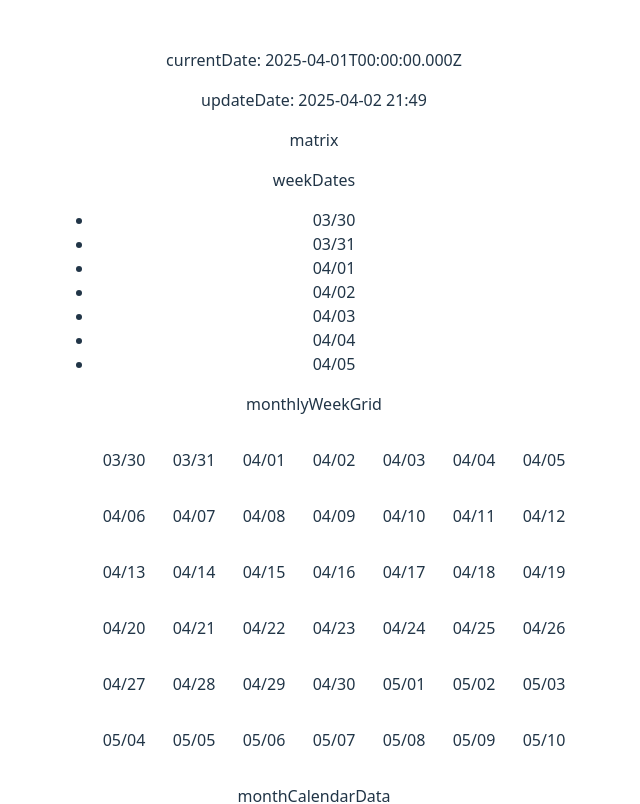
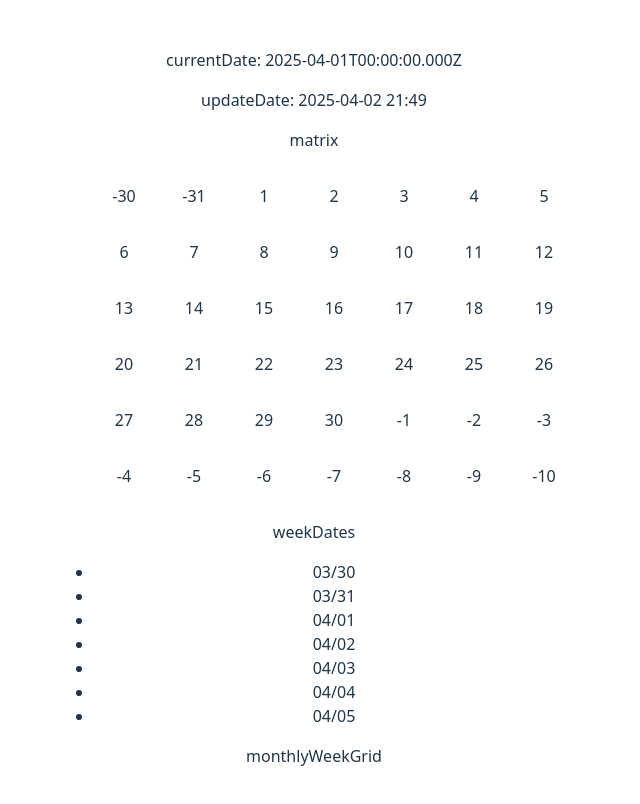
Before and after one commit to poiu03290/react-custom-calendars-project, a React (Vite) app: page / in a window 1280 px wide. Shown: the top 804 px of the page, without its empty margins (326-966 px from the left). Built offline with nearby package versions, Linux system fonts and the light colour scheme.

Commit message:
feat: matrix 추가

```diff
--- a/src/App.tsx
+++ b/src/App.tsx
@@ -2,7 +2,7 @@ import "./App.css";
 import { MonthCalendar, WeekCalendar } from "./lib";
 
 function App() {
-  const { weekDates, monthlyWeekGrid, currentDate } = WeekCalendar({
+  const { weekDates, monthlyWeekGrid, currentDate, matrix } = WeekCalendar({
     type: "MM/dd",
   });
   const { monthCalendarData } = MonthCalendar({
@@ -16,7 +16,7 @@ function App() {
         <p>updateDate: 2025-04-02 21:49</p>
         <div>
           <p>matrix</p>
-          {/* <ul>
+          <ul>
             {matrix.map((weeks, weekIndex) => (
               <li
                 key={weekIndex}
@@ -33,7 +33,7 @@ function App() {
                 ))}
               </li>
             ))}
-          </ul> */}
+          </ul>
         </div>
 
         <div>
```
